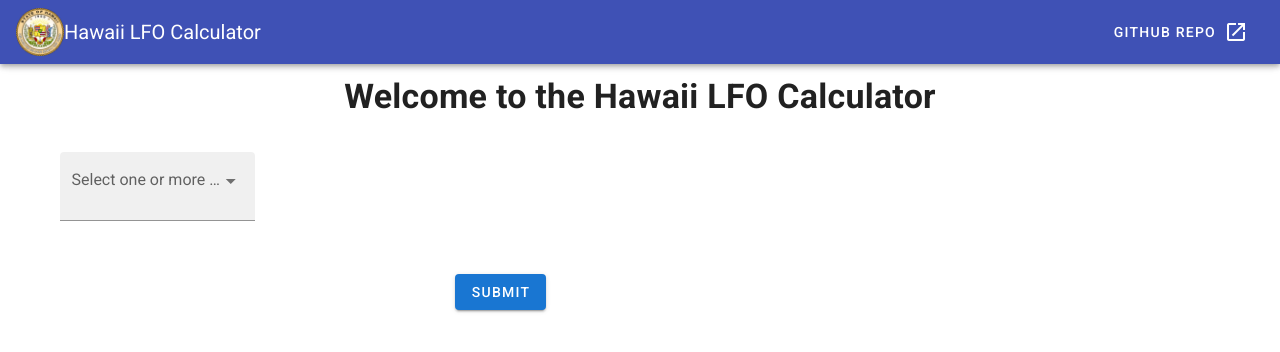
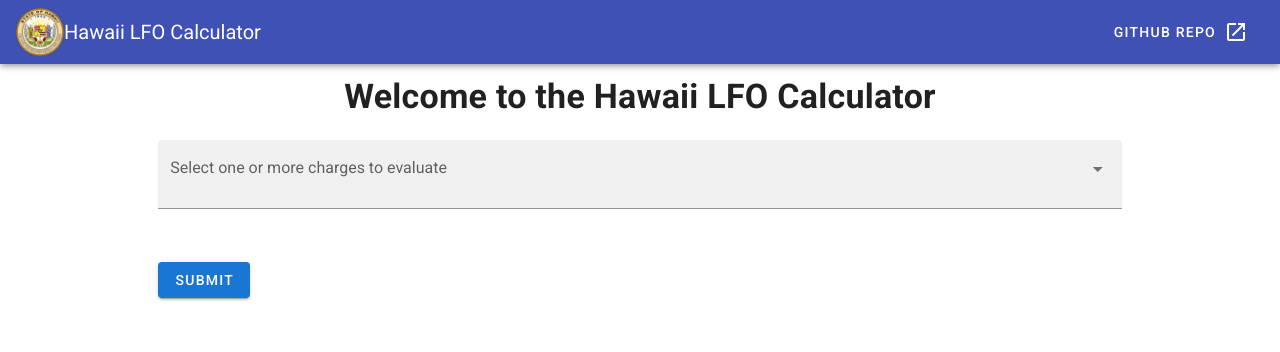
Before and after one commit to lfo-calculator/hawaii, a Vue app in the folder front-end/: page / in a window 1280 px wide. Shown: the top 352 px of the page. Built offline with nearby package versions, Linux system fonts and the light colour scheme; no server answers.

Commit message:
form tweaks and axios linting setting

```diff
--- a/front-end/package.json
+++ b/front-end/package.json
@@ -46,7 +46,10 @@
     "parserOptions": {
       "parser": "babel-eslint"
     },
-    "rules": {}
+    "rules": {
+      "no-console": "off",
+      "no-unused-vars": "off"
+    }
   },
   "browserslist": [
     "> 1%",
--- a/front-end/src/App.vue
+++ b/front-end/src/App.vue
@@ -32,20 +32,22 @@
             </h1>
          </v-col>
         </v-row>
+        <v-form @submit.prevent="computeNeeds">
         <v-row>
-          <v-form ref="form">
             <v-spacer></v-spacer>
             <v-col cols="10">
                 <v-autocomplete
                     v-model="charges"
                     :disabled="isUpdating"
                     :items="regulations"
+                    :rules="chargeSelectorRules"
+                    required
                     filled
                     chips
                     clearable
                     deletable-chips
                     multiple
-                    color="blue-grey lighten-2"
+                    color="primary"
                     label="Select one or more charges to evaluate"
                     item-text="regulation"
                     item-value="section"
@@ -77,21 +79,22 @@
                 </v-autocomplete>
               </v-col>
               <v-spacer></v-spacer>
-          </v-form>
         </v-row>
         <v-row>
           <v-spacer></v-spacer>
-          <v-col cols="4">
+          <v-col cols="10">
+            <v-spacer></v-spacer>
             <v-btn
               type="submit"
               color="primary"
-              v-on:click="computeNeeds"
             >
               Submit
             </v-btn>
+            <v-spacer></v-spacer>
           </v-col>
           <v-spacer></v-spacer>
         </v-row>
+        </v-form>
         <v-row>
           <v-col v-if="relevant.length > 0">
           Regulations relevant for these violations:
@@ -114,6 +117,9 @@ export default {
       isUpdating: false,
       regulations: [],
       relevant: [],
+      chargeSelectorRules: [
+        value => !!value || 'Please select at least one regulation'
+      ],
       needs: []
     }
   },
```
